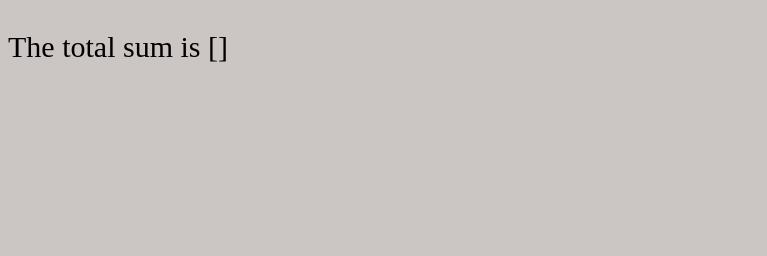
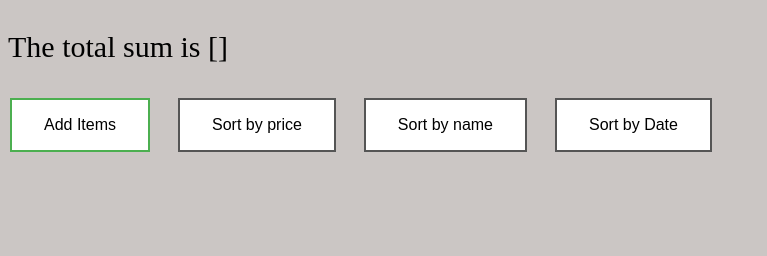
Before and after one commit to Abhijithmahendrakar/expense, a Django app: page /display/ in a window 1280 px wide. Shown: the part 44-300 px from the top of the page, without its empty margins (0-767 px from the left). Run offline with Django 3.2, Linux system fonts and the light colour scheme; data that the repository does not hold is empty; parts of the project's set-up code (start-up, migrations or seed data) failed here and were passed over.

Commit message:
updated table.html with filters template

```diff
--- a/track/templates/track/table.html
+++ b/track/templates/track/table.html
@@ -38,3 +38,20 @@
 </table>
 <!-- table with elements in a loop --->
 <p>The total sum is {{sum}}</p>
+
+<!-- All filters --->
+<form action="{% url 'track:items'%}">
+    <button type="submit" class="button button1" >Add Items</button>
+</form>
+<form action="{% url 'track:sprice'%}">
+    <button class="button button5">Sort by price</button>
+</form>
+ <form action="{% url 'track:sname'%}">
+    <button class="button button5">Sort by name</button>
+</form>
+ <form action="{% url 'track:sdate'%}">
+     <button class="button button5">Sort by Date</button>
+ </form>
+<!-- end filters --->
+</body>
+</html>
```
